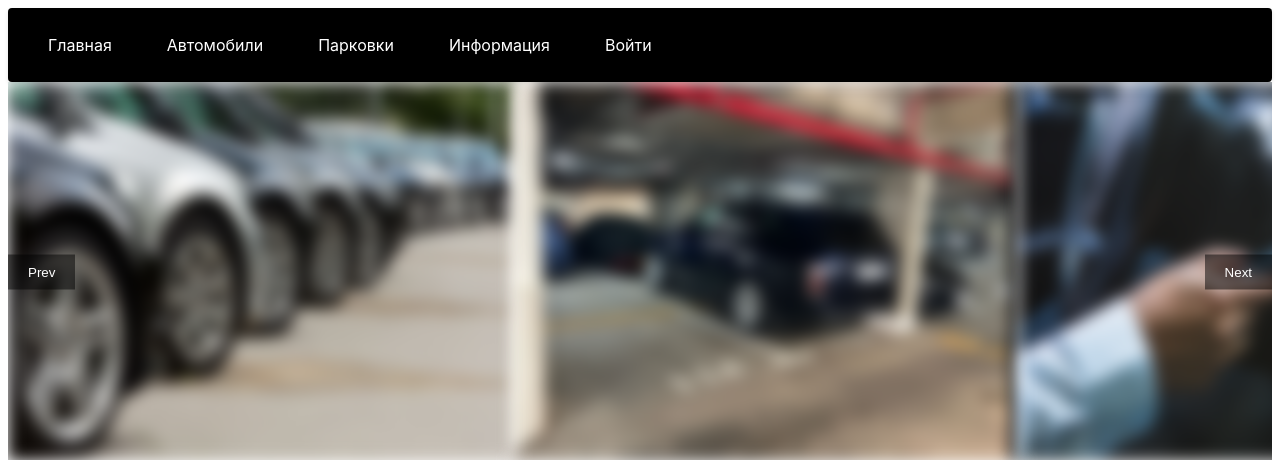
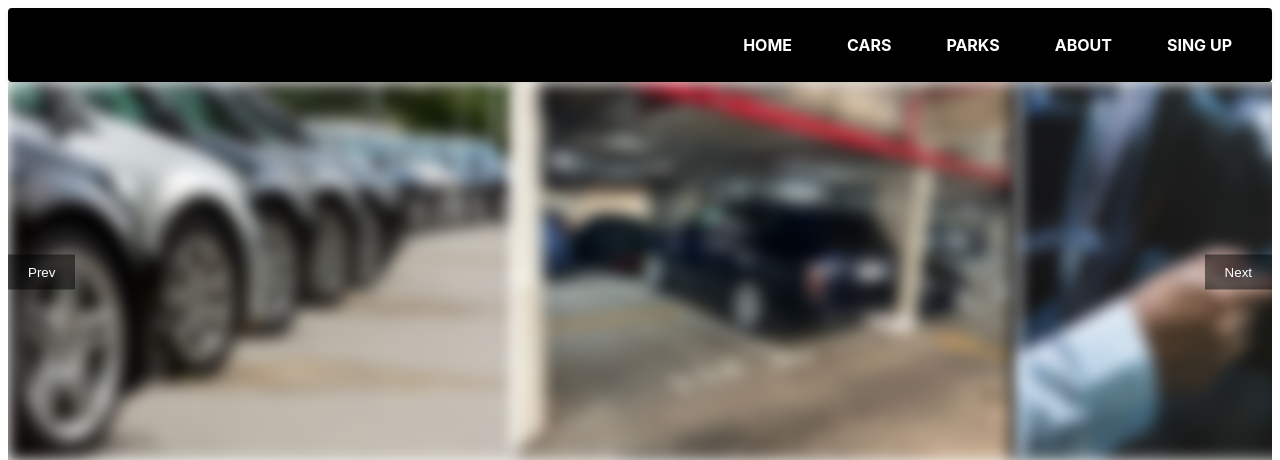
Before and after one commit to DaniilPolskov/EstonianRentCarWebSite, a PHP site: page / in a window 1280 px wide. Shown: the top 460 px of the page. Run offline with PHP 8.4, Linux system fonts and the light colour scheme.

Commit message:
patched class navigation-container
new color and new text style

```diff
--- a/index.html
+++ b/index.html
@@ -4,17 +4,17 @@
   <meta charset="UTF-8">
   <meta name="viewport" content="width=device-width, initial-scale=1.0">
   <title>Estonian Rent Car</title>
-  <link rel="stylesheet" href="style.css">
+  <link rel="stylesheet" href="/style.css">
 </head>
 <body>
   <header class="navigation-container">
     <nav role="navigation">
       <ul class="tab-list">
-        <li><a href="/index.html">Главная</a></li>
-        <li><a href="/pages/cars.html">Автомобили</a></li>
-        <li><a href="/pages/parks.html">Парковки</a></li>
-        <li><a href="/pages/cars.html">Информация</a></li>
-        <li class="right-align"><a href="/pages/singup.html">Войти</a></li>
+        <li><a href="/index.html">HOME</a></li>
+        <li><a href="/pages/cars.html">CARS</a></li>
+        <li><a href="/pages/parks.html">PARKS</a></li>
+        <li><a href="/pages/cars.html">ABOUT</a></li>
+        <li><a href="/pages/singup.html">SING UP</a></li>
       </ul>
     </nav>
   </header>
--- a/style.css
+++ b/style.css
@@ -1,6 +1,6 @@
 .navigation-container {
   display: flex;
-  justify-content: space-between;
+  justify-content: flex-end;
   align-items: center;
   padding: 15px 20px;
   background-color: #000000;
@@ -16,6 +16,7 @@
   font-family: -apple-system, BlinkMacSystemFont, "Segoe UI", Roboto, Helvetica, Arial, sans-serif;
 }
 
+
 .tab-list li {
   margin-right: 15px;
 }
@@ -24,8 +25,8 @@
   display: block;
   padding: 12px 20px;
   text-decoration: none;
-  color: #fff;
-  font-weight: normal;
+  color: #ffffff;
+  font-weight: bold;
   transition: background-color 0.3s ease;
 }
 
@@ -45,7 +46,6 @@
 .right-align {
   margin-left: auto;
 }
-
 
 .banner::before {
   content: "";
```
